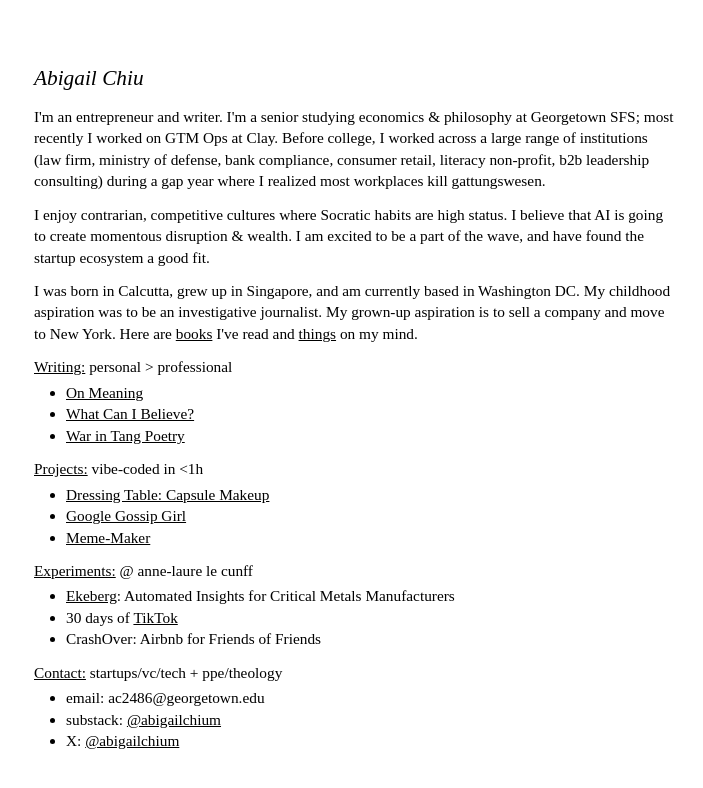
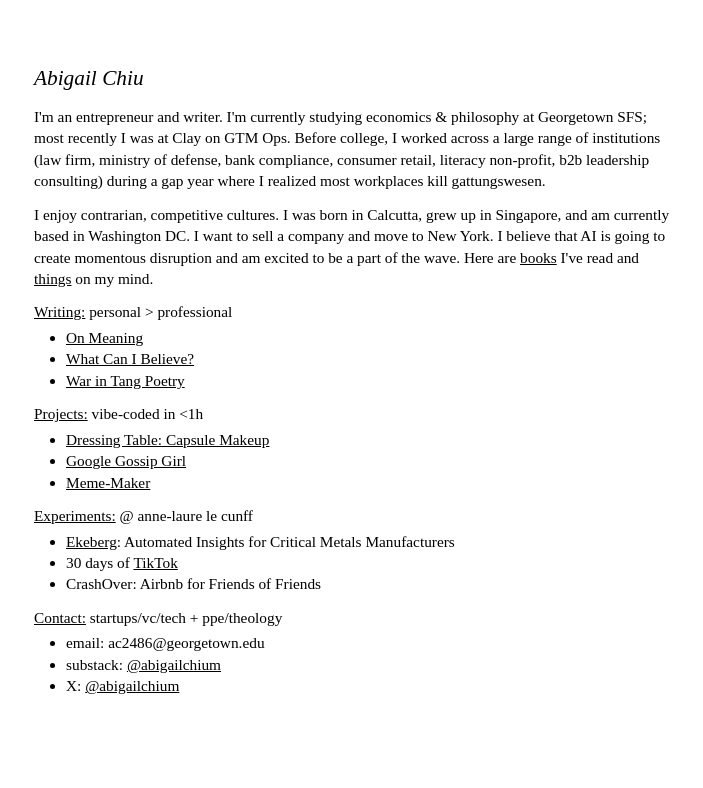
Before and after one commit to abigailchium/personal, a React (Vite) app: page / in a window 1280 px wide. Shown: the top 788 px of the page, without its empty margins (286-989 px from the left). Built offline with nearby package versions, Linux system fonts and the light colour scheme; the HTML template or start-up script is replaced by a standard one.

Commit message:
Update intro copy
Co-Authored-By: Claude Sonnet 5.5 <noreply@anthropic.com>
Claude-Session: https://claude.ai/code/session_0155yvVTzrXWjGPmi9cDpkaC

```diff
--- a/src/pages/Index.tsx
+++ b/src/pages/Index.tsx
@@ -8,15 +8,11 @@ const Index = () => {
         <h1 className="italic font-normal mb-3" style={{ fontSize: "16pt" }}>Abigail Chiu</h1>
 
         <p className="mb-3">
-          I'm an entrepreneur and writer. I'm a senior studying economics &amp; philosophy at Georgetown SFS; most recently I worked on GTM Ops at Clay. Before college, I worked across a large range of institutions (law firm, ministry of defense, bank compliance, consumer retail, literacy non-profit, b2b leadership consulting) during a gap year where I realized most workplaces kill gattungswesen.
+          I'm an entrepreneur and writer. I'm currently studying economics &amp; philosophy at Georgetown SFS; most recently I was at Clay on GTM Ops. Before college, I worked across a large range of institutions (law firm, ministry of defense, bank compliance, consumer retail, literacy non-profit, b2b leadership consulting) during a gap year where I realized most workplaces kill gattungswesen.
         </p>
 
         <p className="mb-3">
-          I enjoy contrarian, competitive cultures where Socratic habits are high status. I believe that AI is going to create momentous disruption &amp; wealth. I am excited to be a part of the wave, and have found the startup ecosystem a good fit.
-        </p>
-
-        <p className="mb-3">
-          I was born in Calcutta, grew up in Singapore, and am currently based in Washington DC. My childhood aspiration was to be an investigative journalist. My grown-up aspiration is to sell a company and move to New York. Here are{" "}
+          I enjoy contrarian, competitive cultures. I was born in Calcutta, grew up in Singapore, and am currently based in Washington DC. I want to sell a company and move to New York. I believe that AI is going to create momentous disruption and am excited to be a part of the wave. Here are{" "}
           <a href="https://www.notion.so/reading-list-404b2dcaccb94d79a651adcace3836b8?source=copy_link" target="_blank" rel="noopener noreferrer" className="underline text-black">books</a> I've read and{" "}
           <a href="https://t.me/+I6dL55wWzLRkYWE1" target="_blank" rel="noopener noreferrer" className="underline text-black">things</a> on my mind.
         </p>
```
